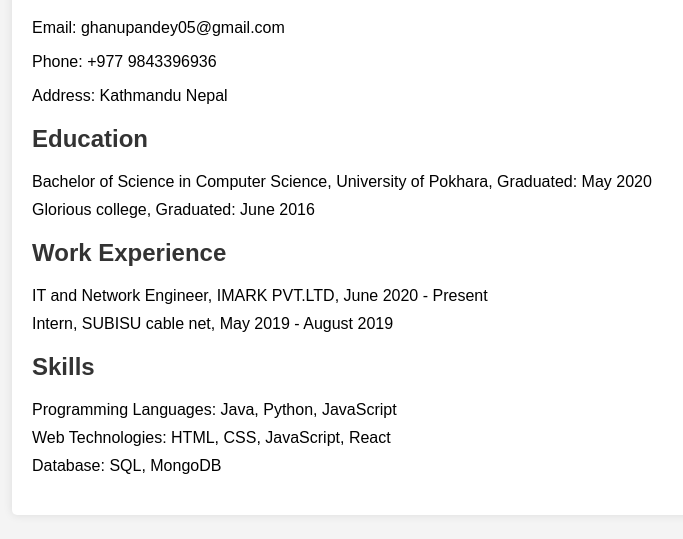
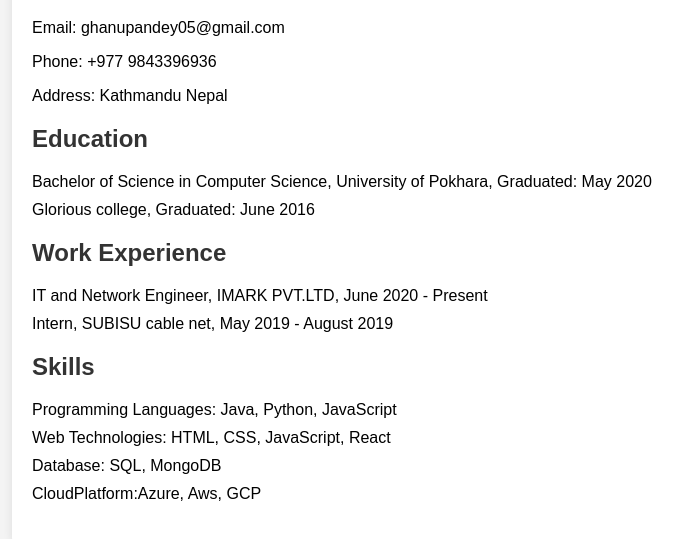
Before and after one commit to Ghanu8/ghanu8.github.io, a plain HTML site: page index.html in a window 1280 px wide. Shown: the part 101-640 px from the top of the page, without its empty margins (208-891 px from the left). Drawn offline with Linux system fonts and the light colour scheme.

Commit message:
my demo resume

```diff
--- a/index.html
+++ b/index.html
@@ -65,6 +65,7 @@
                 <li>Programming Languages: Java, Python, JavaScript</li>
                 <li>Web Technologies: HTML, CSS, JavaScript, React</li>
                 <li>Database: SQL, MongoDB</li>
+		<li>CloudPlatform:Azure, Aws, GCP<li>
             </ul>
         </section>
     </div>
```
Also changed, not shown: 1 other file.
